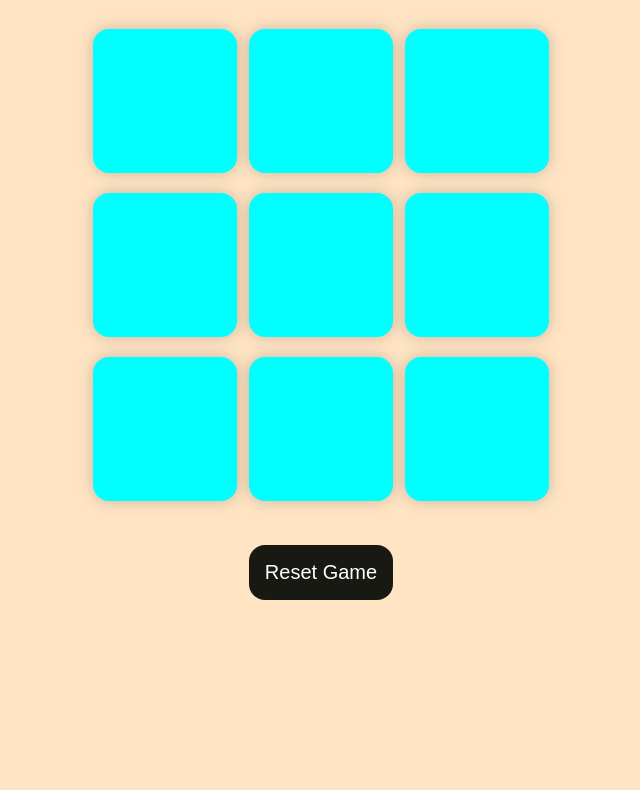
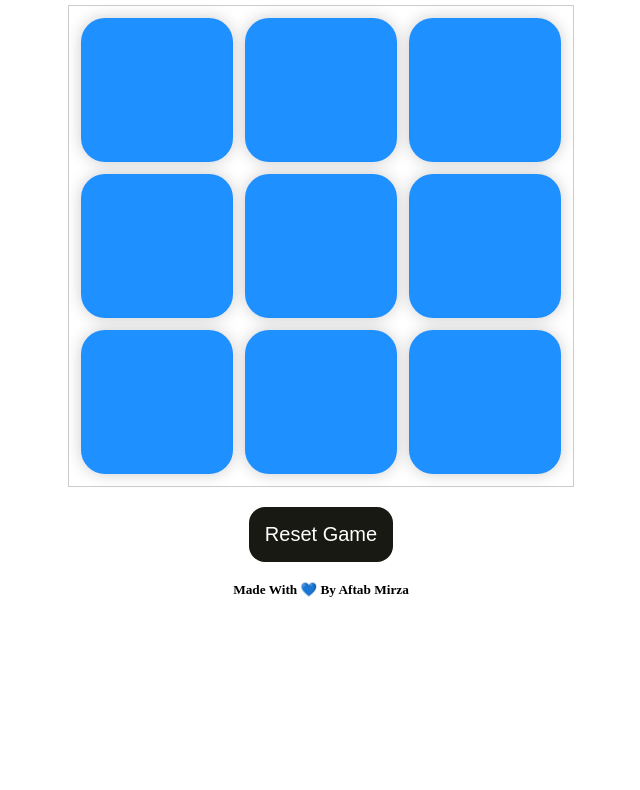
Before and after one commit to aftab-mirza/Tic-Tac-Toe-game, a plain HTML site: page index.html in a window 1280 px wide. Shown: the part 52-842 px from the top of the page, without its empty margins (319-959 px from the left). After the commit the page ends 800 px from the top, so only its background shows below. Drawn offline with Linux system fonts and the light colour scheme.

Commit message:
Add files via upload

```diff
--- a/app.js
+++ b/app.js
@@ -1,8 +1,8 @@
-let boxes  = document.querySelectorAll(".box");
-let resetBtn = document.querySelector("#reset-btn");
+let boxes = document.querySelectorAll(".box");
+let resetBtn = document.querySelector("#reset-btn"); // avoid using id's moving to any framework
 let newGameBtn = document.querySelector("#new-btn");
 let msgContainer = document.querySelector(".msg-container");
-let msg =  document.querySelector("#msg");
+let msg = document.querySelector("#msg");
 
 let turnO = true; //playerX, palyerO
 
@@ -18,12 +18,12 @@
 ];
 
 const resetGame = () => {
-turnO = true;
-enableBoxes();
-msgContainer.classList.add("hide");
+    turnO = true;
+    enableBoxes();
+    msgContainer.classList.add("hide");
 };
 
-boxes.forEach((box) =>{
+boxes.forEach((box) => {
     box.addEventListener("click", () => {
         if (turnO) {
             //playerO
@@ -40,11 +40,11 @@
     });
 });
 
-const disableBoxes = () => {
-    for (let box of boxes) {
-        box.disabled = true;
-    }
-};
+// const disableBoxes = () => {
+//     for (let box of boxes) {
+//         box.disabled = true;
+//     }
+// };
 
 const enableBoxes = () => {
     for (let box of boxes) {
@@ -64,13 +64,14 @@
         let pos2Val = boxes[pattern[1]].innerText;
         let pos3Val = boxes[pattern[2]].innerText;
 
-        if(pos1Val != "" && pos2Val != "" && pos3Val != ""){
+        if (pos1Val != "" && pos2Val != "" && pos3Val != "") {
             if (pos1Val === pos2Val && pos2Val === pos3Val) {
                 console.log("winner", pos1Val);
                 showWinner(pos1Val);
+                break;
             }
+        }
 
-        }
     }
 };
 
--- a/index.html
+++ b/index.html
@@ -1,12 +1,15 @@
 <!DOCTYPE html>
 <html lang="en">
+
 <head>
     <meta charset="UTF-8">
     <meta name="viewport" content="width=device-width, initial-scale=1.0">
     <title>Tic-Tac-Toe Game</title>
     <link rel="stylesheet" href="style.css">
 </head>
+
 <body>
+    <!-- follow BEM standards for class names and css -->
     <div class="msg-container hide">
         <p id="msg">Winnner</p>
         <button id="new-btn">New Game</button>
@@ -15,24 +18,30 @@
         <h1>Tic Tac Toe</h1>
         <div class="container">
             <div class="game">
+
+                    <button class="box"></button>
+                    <button class="box"></button>
+                    <button class="box"></button>
+
                     <button class="box"></button>
                     <button class="box"></button>
                     <button class="box"></button>
                     <button class="box"></button>
+
                     <button class="box"></button>
                     <button class="box"></button>
-            <button class="box"></button>
-            <button class="box"></button>
-            <button class="box"></button>
+
+            </div>
         </div>
         </div>
         <button id="reset-btn">Reset Game</button>
 
     </main>
     <div class="container text-center mt-4 mb-0">
-        <h5>Made With &#128154; By Aftab Mirza</h5>
+        <h5>Made With &#128153; By Aftab Mirza</h5>
     </div>
 
     <script src="app.js"></script>
 </body>
+
 </html>
--- a/style.css
+++ b/style.css
@@ -1,56 +1,92 @@
+/* try any solution to reuse css properties */
+
+:root {
+    --primary-bg: dodgerblue;
+    --primary-fg: black;
+    --button-bg: #191913;
+    --button-fg: #fff;
+    --border-radius: 3vmin;
+    --box-shadow: 0 0 1rem rgba(0, 0, 0, 0.2);
+    --font-size-box: 8vmin;
+    --font-size-btn: 1.25rem;
+    --padding-btn: 1rem;
+    --container-gap: 1.5vmin;
+    --msg-fg: #080807;
+    --msg-font-size: 5vmin;
+}
+
 * {
     margin: 0;
     padding: 0;
 }
+
 body {
-    background-color: bisque;
+    /* background-color: bisque; */
+    /* choose right background and foreground colors */
     text-align: center;
 }
+
 .container {
-    height: 70vh;
+    /* height: 70vh; */
     display: flex;
     justify-content: center;
     align-items: center;
+    margin: 20px auto;
 }
+
 .game {
-    height: 60vmin;
-    width: 60vmin;
-    display: flex;
-    flex-wrap: wrap;
-    justify-content: center;
-    align-items: center;
-    gap: 1.5vmin;
+    /* learn grid in depth and check different possibilities */
+    display: grid;
+    grid-template-columns: repeat(3, 1fr);
+    width: 100%;
+    max-width: 60vmin;
+    padding: var(--container-gap);
+    gap: var(--container-gap);
+    border: 1px solid rgba(0, 0, 0, 0.2);
 }
+
+/* learn in depth on css units  */
+/* 1920 * 1080 =>  60vmin
+60% of 1080px = 648px
+*/
+
+/* 334 * 882 =>  60vmin
+60% of 334px = 200px
+*/
 .box {
     height: 18vmin;
-    width: 18vmin;
+    border-radius: var(--border-radius);
+    border: none;
+    box-shadow: var(--box-shadow);
+    font-size: var(--font-size-box);
+    color: var(--primary-fg);
+    background-color: var(--primary-bg);
+}
+
+#reset-btn,
+#new-btn {
+    padding: var(--padding-btn);
+    font-size: var(--font-size-btn);
+    background-color: var(--button-bg);
+    color: var(--button-fg);
     border-radius: 1rem;
     border: none;
-    box-shadow: 0 0 1rem rgba(0,0,0,0.2);
-    font-size: 8vmin;
-    color: black;
-    background-color: aqua;
 }
-#reset-btn {
+
+/* #new-btn {
     padding: 1rem;
     font-size: 1.25rem;
     background-color: #191913;
     color: #fff;
     border-radius: 1rem;
     border: none;
+}*/
+
+#msg {
+    color: var(--msg-fg);
+    font-size: var(--msg-font-size);
 }
-#new-btn {
-    padding: 1rem;
-    font-size: 1.25rem;
-    background-color: #191913;
-    color: #fff;
-    border-radius: 1rem;
-    border: none;
-}
-#msg {
-    color: #080807;
-    font-size: 5vmin;
-}
+
 .msg-container {
     height: 100vmin;
     display: flex;
@@ -59,6 +95,7 @@
     flex-direction: column;
     gap: 4rem;
 }
+
 .hide {
     display: none;
 }
```
Lines whose indentation alone changed are shown as unchanged.
